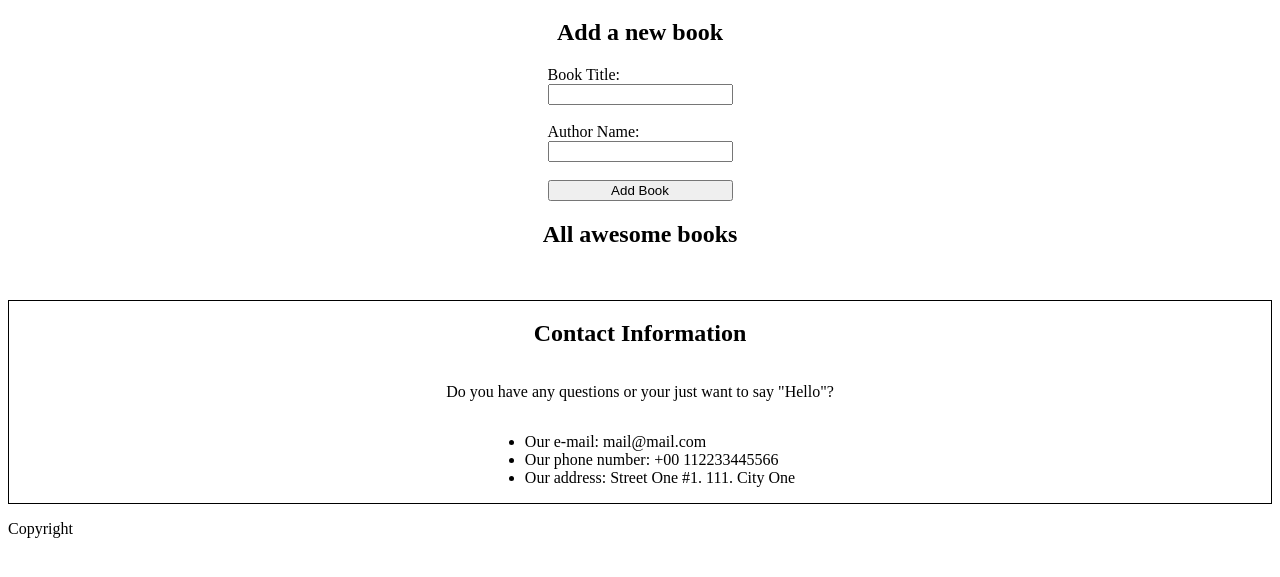
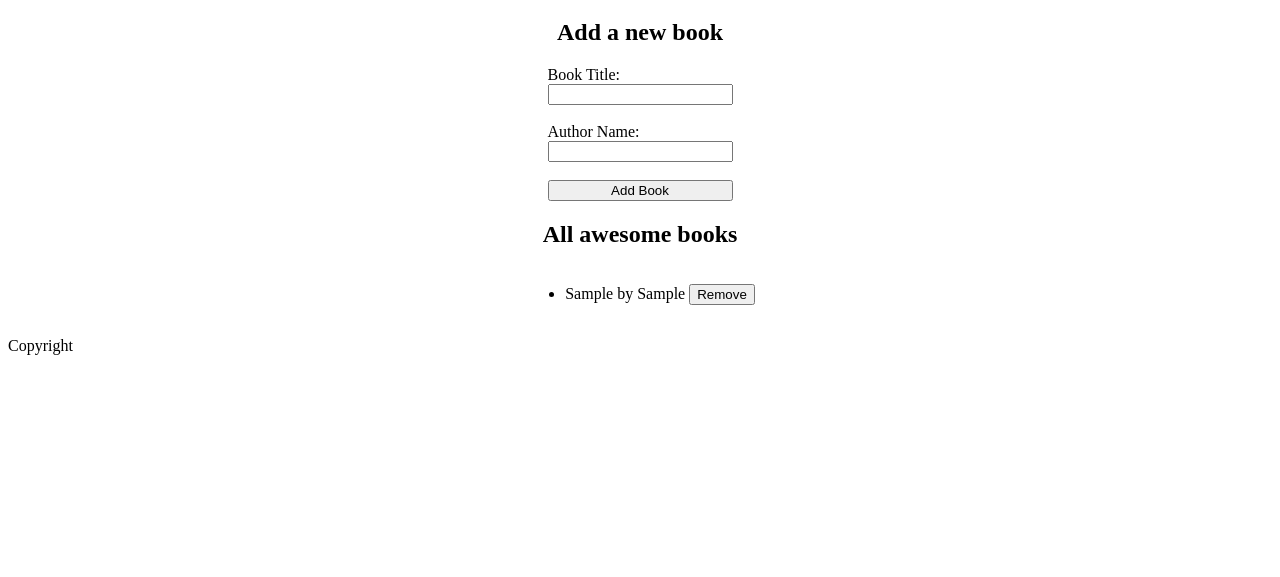
Before and after one commit to joramot/awesome_books, a website: page index.html in a window 1280 px wide. Both pictures are taken after typing "Sample", "Sample" into the empty fields and a click on the button "Add Book". Shown: the part 91-668 px from the top of the page. Drawn offline with Linux system fonts and the light colour scheme.

Commit message:
Update the books.js

```diff
--- a/index.html
+++ b/index.html
@@ -37,14 +37,6 @@
       <h2>All awesome books</h2>
       <ul id="bookList"></ul>
     </div>
-    <div class="contact">
-      <h2>Contact Information</h2>
-      <p>Do you have any questions or your just want to say "Hello"?</p>
-      <ul>
-        <li>Our e-mail: mail@mail.com</li>
-        <li>Our phone number: +00 112233445566</li>
-        <li>Our address: Street One #1. 111. City One</li>
-      </ul>
     </div>
     <p>Copyright</p>
   </main>
--- a/js/books.js
+++ b/js/books.js
@@ -1,9 +1,45 @@
-const bookList = JSON.parse(localStorage.getItem('bookList')) || [];
-document.querySelector('#addBtn').addEventListener('click', (event) => {
+let books = [];
+
+if (localStorage.getItem('books')) {
+  books = JSON.parse(localStorage.getItem('books'));
+}
+
+const form = document.querySelector('form');
+const bookList = document.getElementById('bookList');
+
+function displayBooks() {
+  bookList.innerHTML = '';
+  books.forEach((book, index) => {
+    const li = document.createElement('li');
+    li.innerHTML = `${book.title} by ${book.author} <button class="removeBtn" data-index="${index}">Remove</button>`;
+    bookList.appendChild(li);
+  });
+}
+
+form.addEventListener('submit', (event) => {
   event.preventDefault();
-  const bookTitle = document.querySelector('#bookTitle').value;
-  const authorName = document.querySelector('#authorName').value;
-  bookList.push({ title: bookTitle, author: authorName });
-  localStorage.setItem('bookList', JSON.stringify(bookList));
-  document.querySelector('form').reset();
+
+  const title = document.getElementById('bookTitle').value;
+  const author = document.getElementById('authorName').value;
+
+  const newBook = { title, author };
+  books.push(newBook);
+
+  localStorage.setItem('books', JSON.stringify(books));
+
+  form.reset();
+
+  displayBooks();
 });
+
+bookList.addEventListener('click', (event) => {
+  if (event.target.classList.contains('removeBtn')) {
+    const { index } = event.target.dataset;
+
+    books.splice(index, 1);
+    localStorage.setItem('books', JSON.stringify(books));
+    displayBooks();
+  }
+});
+
+displayBooks();
--- a/style.css
+++ b/style.css
@@ -39,10 +39,3 @@
   flex-direction: column;
   justify-content: center;
 }
-
-.contact {
-  display: flex;
-  flex-direction: column;
-  align-items: center;
-  border: solid 1px black;
-}
```
